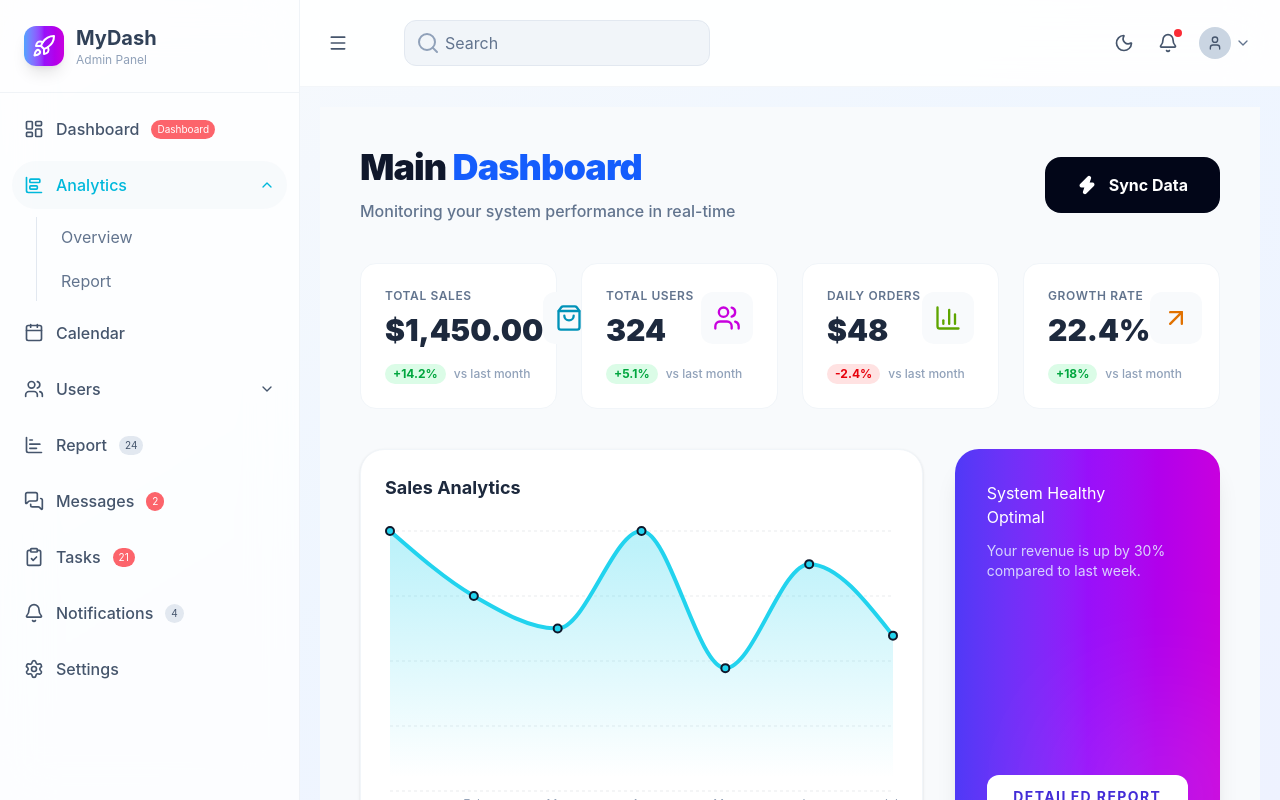
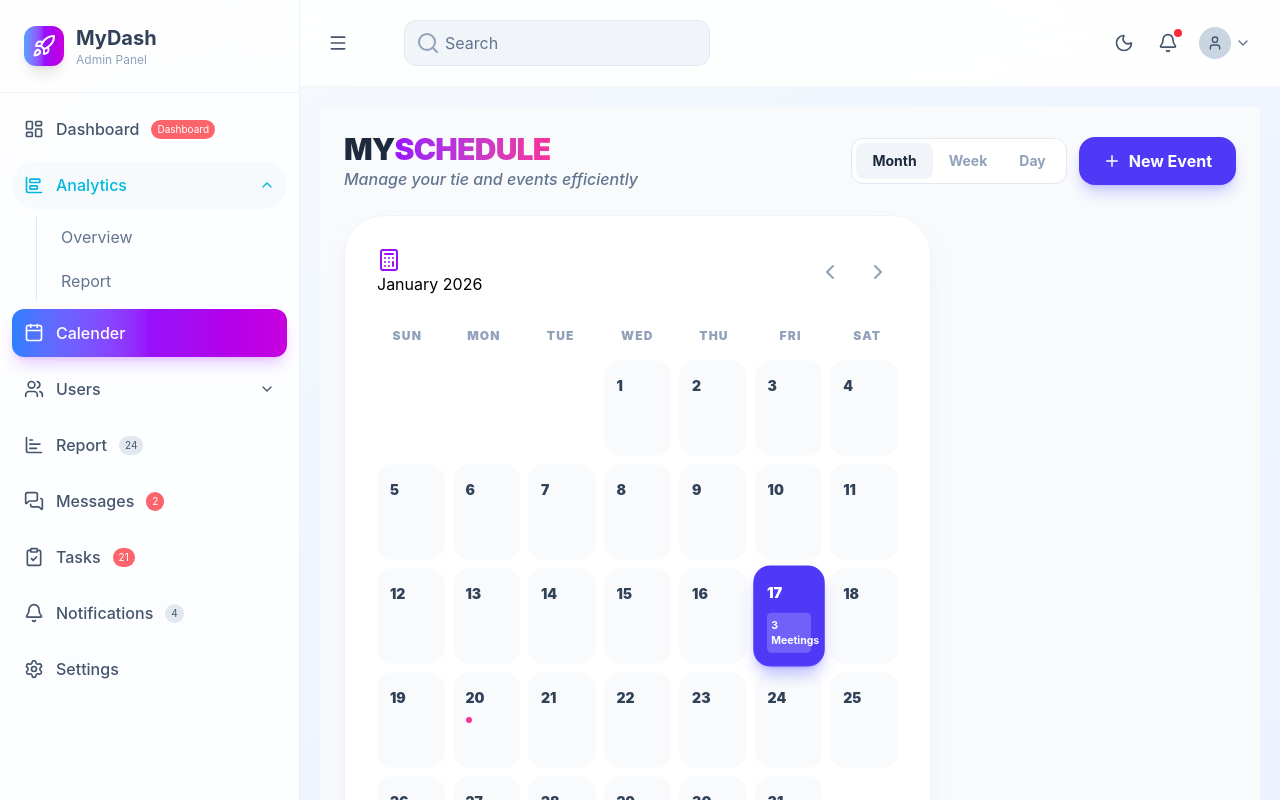
Before and after one commit to shourya-malviya23/dashboard-admin, a React (Vite) app: page /calender in a window 1280 px wide. Built offline with nearby package versions, Linux system fonts and the light colour scheme.

Commit message:
started with calender

```diff
--- a/src/App.jsx
+++ b/src/App.jsx
@@ -6,6 +6,7 @@ import Dashboard from "./pages/Dashboard";
 import Overview from "./pages/Analytics/overview"
 import Reports from "./pages/Analytics/reports"
 import { BrowserRouter as Router, Routes, Route } from "react-router-dom"
+import Calender from "./pages/Calender";
 
 
 function App() {
@@ -30,6 +31,7 @@ function App() {
               <Route path = "/" element={<Dashboard/>}/>
               <Route path = "/analytics/overview" element={<Overview/>}/>
               <Route path = "/analytics/reports" element={<Reports/>}/>
+              <Route path = "/calender" element={<Calender/>}/>
               <Route path = "*" element={<Dashboard/>}/>
 
             </Routes>
--- a/src/Components/Layouts/Sidebar.jsx
+++ b/src/Components/Layouts/Sidebar.jsx
@@ -34,9 +34,9 @@ const menuItems = [
   },
 
   {
-    id: "calendar",
+    id: "calender",
     icon: Calendar,
-    label: "Calendar",
+    label: "Calender",
   },
 
   {
--- a/src/pages/Analytics/reports.jsx
+++ b/src/pages/Analytics/reports.jsx
@@ -1,4 +1,4 @@
-import { ChevronRight, Download, FileBarChart, FileSpreadsheet, Filter, Plus, Search } from 'lucide-react'
+import { CheckCircle2, ChevronRight, Clock, Download, FileBarChart, FileSpreadsheet, Filter, MoreHorizontal, Plus, Search, Share2 } from 'lucide-react'
 import React from 'react'
 
 function Reports() {
@@ -127,10 +127,55 @@ function Reports() {
                                         </div>
                                     </div>
                                 </td>
+                                <td className="px-6 py-4">
+                                    {report.status === "completed" ? (
+                                        <span className="inline-flex items-center gap-1.5 px-3 py-1 rounded-full bg-emerald-100 text-emerald-600 dark:bg-emerald-500/10 text-[11px] font-bold"><CheckCircle2 size={12}/> Ready</span>
+                                    ) : (
+                                        <span className="inline-flex items-center gap-1.5 px-3 py-1 rounded-full bg-amber-100 text-amber-600 dark:bg-amber-500/10 text-[11px] font-bold"><Clock size={12} /> Processing</span>
+                                    )
+
+                                    }
+                                </td>
+
+                                <td className="px-6 py-4 text-sm text-slate-600 dark:text-slate-400 font-medium">
+                                   {report.author}
+                                   <div className="text-[10px] text-slate-400 font-normal">{report.date}</div>
+                                </td>
+
+                                <td className="px-6 py-4 text-sm text-slate-400 font-mono">
+                                    {report.size}
+                                </td>
+                                <td className="px-6 py-4">
+                                    <div className="flex items-center justify-end gap-1">
+                                        <button className="p-2 text-slate-400 hover:text-blue-500 hover:bg-blue-50 dark:hover-bg-blue-500/10 rounded-lg transition-all">
+                                            <Download size={18}/>
+                                        </button>
+                                        <button className="p-2 text-slate-400 hover:text-slate-600 dark:hover:text-slate-200 hover:bg-slate-100 dark:hover-bg-slate-200 rounded-lg transition-all">
+                                            <Share2 size={18} />
+                                        </button>
+                                        <button className="p-2 text-slate-400 hover:text-slate-600 dark:hover:text-slate-200 hover:bg-slate-100 darh:hover:bg-slate-800 rounded-lg transition-all">
+                                            <MoreHorizontal size={18} />
+                                        </button>
+                                    </div>
+                                </td>
                               </tr>
                             ))}
                         </tbody>
                     </table>
+                </div>
+
+                {/* Pagination */}
+                <div className='p-4 bg-slate-50/30 dark:bg-slate-800/30 border-t border-slate-100 dark:border-slate-800 flex items-center justify-between text-xs text-slate-500'>
+                <p >Showing 1-4 of 45 reports </p>
+                <div className='flex gap-1'>
+                    <button className='px-3 py-1.5 border border-slate-200 dark:border-slate-700 rounded-lg hover:bg-white dark:hover:bg-slate-800 transition-colors'>Prev</button>
+                    <button className='px-3 py-1.5 bg-blue-600 text-white rounded-lg font-bold'>1</button>
+                    <button
+                    className='px-3 py-1.5 border border-slate-200 dark:border-slate-700 rounded-lg hover:bg-white dark:hover:bg-slate-800 transition-colors'>2</button>
+                    <button
+                    className='px-3 py-1.5 border border-slate-200 dark:border-slate-700 rounded-lg hover:bg-white dark:hover:bg-slate-800 transition-colors'
+                    >Next</button>
+                </div>
                 </div>
             </div>
         </div>
--- /dev/null
+++ b/src/pages/Calender/index.jsx
@@ -0,0 +1,72 @@
+import { CalculatorIcon, ChevronLeft, ChevronRight, Plus } from 'lucide-react'
+import React from 'react'
+
+function Calender() {
+
+  const days=['Sun', 'Mon', 'Tue', 'Wed', 'Thu', 'Fri', 'Sat']
+  const calenderDays=Array.from({length:31},(_, i) => i + 1);
+  return (
+    <div className='p-6 bg-slate-50 dark:bg-slate-950 min-h-screen space-y-6'>
+
+      {/* Header Section */}
+      <div className='flex flex-col md:flex-row justify-between items-start md:items-center gap-4'>
+        <div>
+          <h1 className='text-3xl font-black text-slate-800 dark:text-white tracking-tight'>MY
+            <span className='text-transparent bg-clip-text bg-linear-to-r from-purple-600 to-pink-500'>SCHEDULE</span>
+          </h1>
+          <p className='text-slate-500 font-medium italic'>Manage your tie and events efficiently</p>
+        </div>
+        <div className='flex items-center gap-3'>
+          <div className='flex bg-white dark:bg-slate-900 rounded-xl p-1 border border-slate-200 dark:border-slate-800'>
+            <button className='px-4 py-2 text-sm font-bold bg-slate-100 dark:bg-slate-800 rounded-lg text-slate-800 dark:text-white transition-all'>Month</button>
+            <button className='px-4 py-2 text-sm font-bold text-slate-400 hover:text-slate-600 transition-all'>Week</button>
+            <button className='px-4 py-2 text-sm font-bold text-slate-400 hover:text-slate-600 transition-all'>Day</button>
+          </div>
+          <button className="flex items-center gap-2 px-6 py-3 bg-indigo-600 text-white rounded-2xl font-bold shadow-lg shadow-indigo-500/30 hover:scale-105 transition-all active:scale-95">
+            <Plus size={18} />New Event
+          </button>
+        </div>
+      </div>
+
+      <div className='grid grid-cols-1 lg:grid-cols-3 gap-6'>
+
+        {/* Main Calender Grid (Bento Box) */}
+        <div className='lg:col-span-2 bg-white dark:bg-slate-900 rounded-[2.5rem] p-8 shadow-xl shadow-slate-200/50 dark:shadow-none border border-slate-100 dark:border-slate-800'>
+          <div className='flex items-center justify-between mb-8'>
+            <h2 className="dark:text-slate-400"><CalculatorIcon className='text-purple-600'/> January 2026</h2>
+            <div className='flex gap-2'>
+              <button className='p-2 hover:bg-slate-100 dark:hover:bg-slate-800 rounded-xl transition-all text-slate-400 '><ChevronLeft/></button>
+              <button className='p-2 hover:bg-slate-100 dark:hover:bg-slate-800 rounded-xl transition-all text-slate-400 '><ChevronRight/></button>
+            </div>
+          </div>
+
+          <div className='grid grid-cols-7 gap-4 mb-4'>
+            {days.map(day=>(
+              <div key={day} className='text-center text-xs font-black text-slate-400 uppercase tracking-widest'>{day}</div>
+            ))}
+          </div>
+
+          <div className='grid grid-cols-7 gap-2'>
+            {Array.from({length:3}).map((_,i)=><div key={i} className='h-24 opacity-0'></div>)}
+
+            {calenderDays.map(day=>(
+              <div key={day} className={`h-24 p-3 rounded-2xl border transition-all cursor-pointer group ${
+                day === 17
+                ? 'bg-indigo-600 border-indigo-600 text-white shadow-lg shadow-indigo-500/40 scale-105 z-10'
+                : 'bg-slate-50 dark:bg-slate-800/50 border-transparent hover:border-indigo-300 dark:hover:border-indigo-500 text-slate-700 dark:text-slate-300'
+              }`}>
+                <span className='text-sm font-black'>{day}</span>
+                {day === 17 && <div className='mt-2 text-[10px] font-bold bg-white/20 p-1 rounded'>3 Meetings</div>}
+                {day === 20 && <div className='mt-2 h-1.5 w-1.5 bg-pink-500 rounded-full'></div>}
+              </div>
+            ))}
+          </div>
+
+        </div>
+      </div>
+
+    </div>
+  )
+}
+
+export default Calender
```
